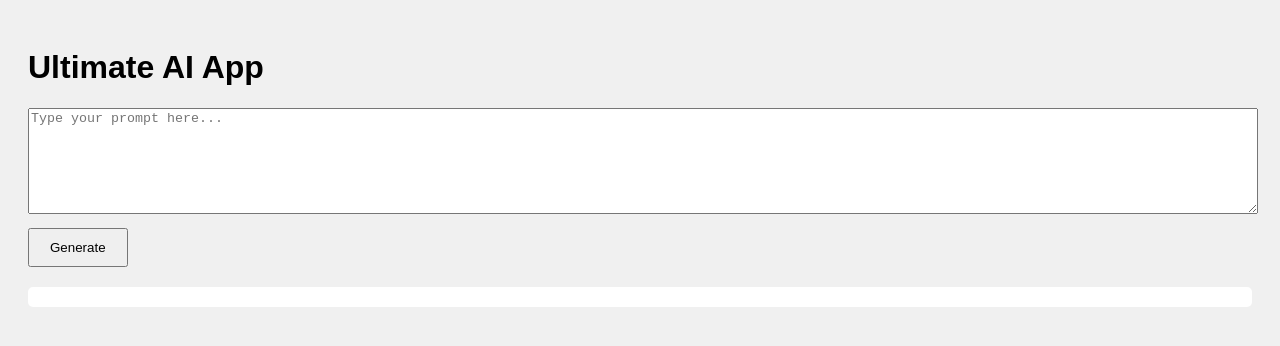
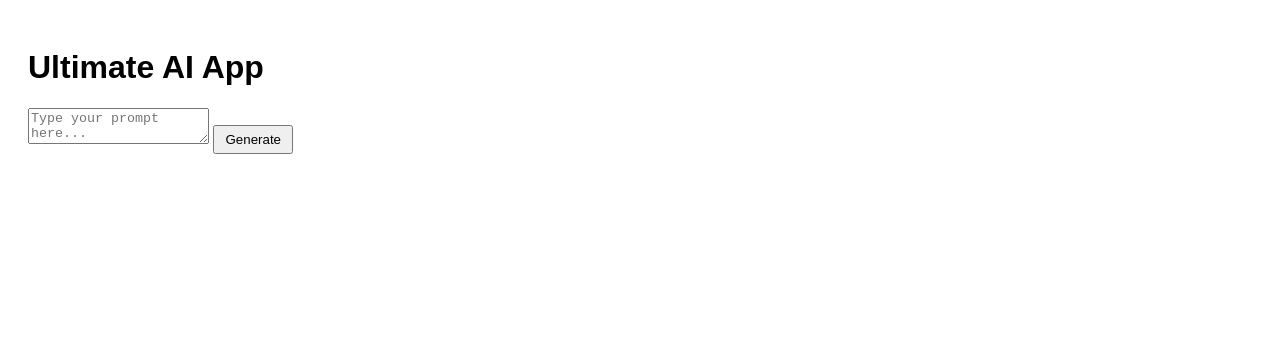
Before and after one commit to Sabbir12340/ultimate-ai-app, a website: page index.html in a window 1280 px wide. Drawn offline with Linux system fonts and the light colour scheme.

Commit message:
Update style.css

```diff
--- a/style.css
+++ b/style.css
@@ -1,23 +1,4 @@
-body {
-  font-family: Arial, sans-serif;
-  padding: 20px;
-  background-color: #f0f0f0;
-}
-
-textarea {
-  width: 100%;
-  height: 100px;
-  margin-bottom: 10px;
-}
-
-button {
-  padding: 10px 20px;
-  cursor: pointer;
-}
-
-pre {
-  margin-top: 20px;
-  background: #fff;
-  padding: 10px;
-  border-radius: 5px;
-}
+body { font-family: Arial, sans-serif; padding: 20px; }
+#chatBox { margin-top: 20px; border-top: 1px solid #ccc; padding-top: 10px; }
+input { padding: 5px; width: 200px; }
+button { padding: 5px 10px; }
```
